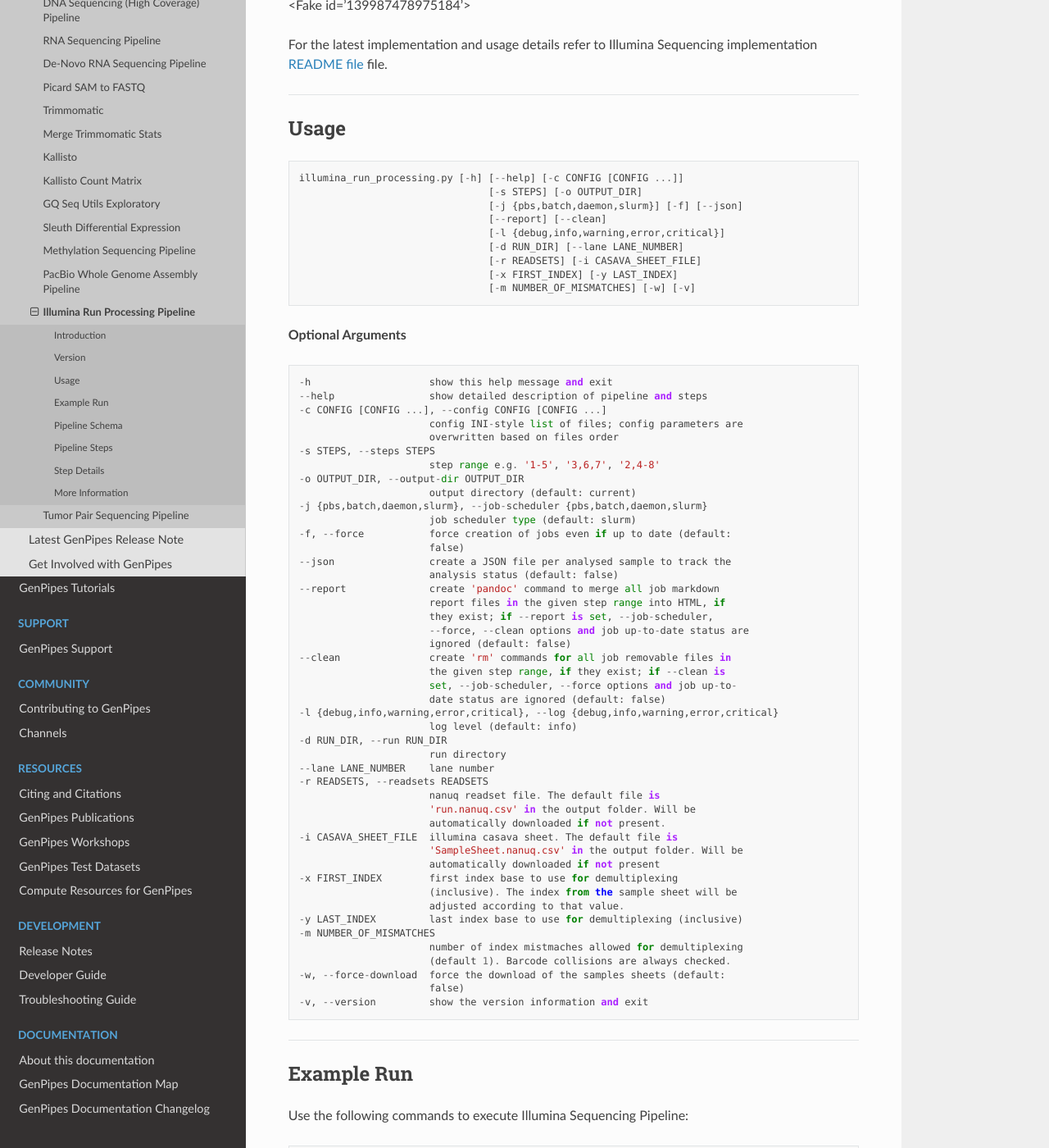
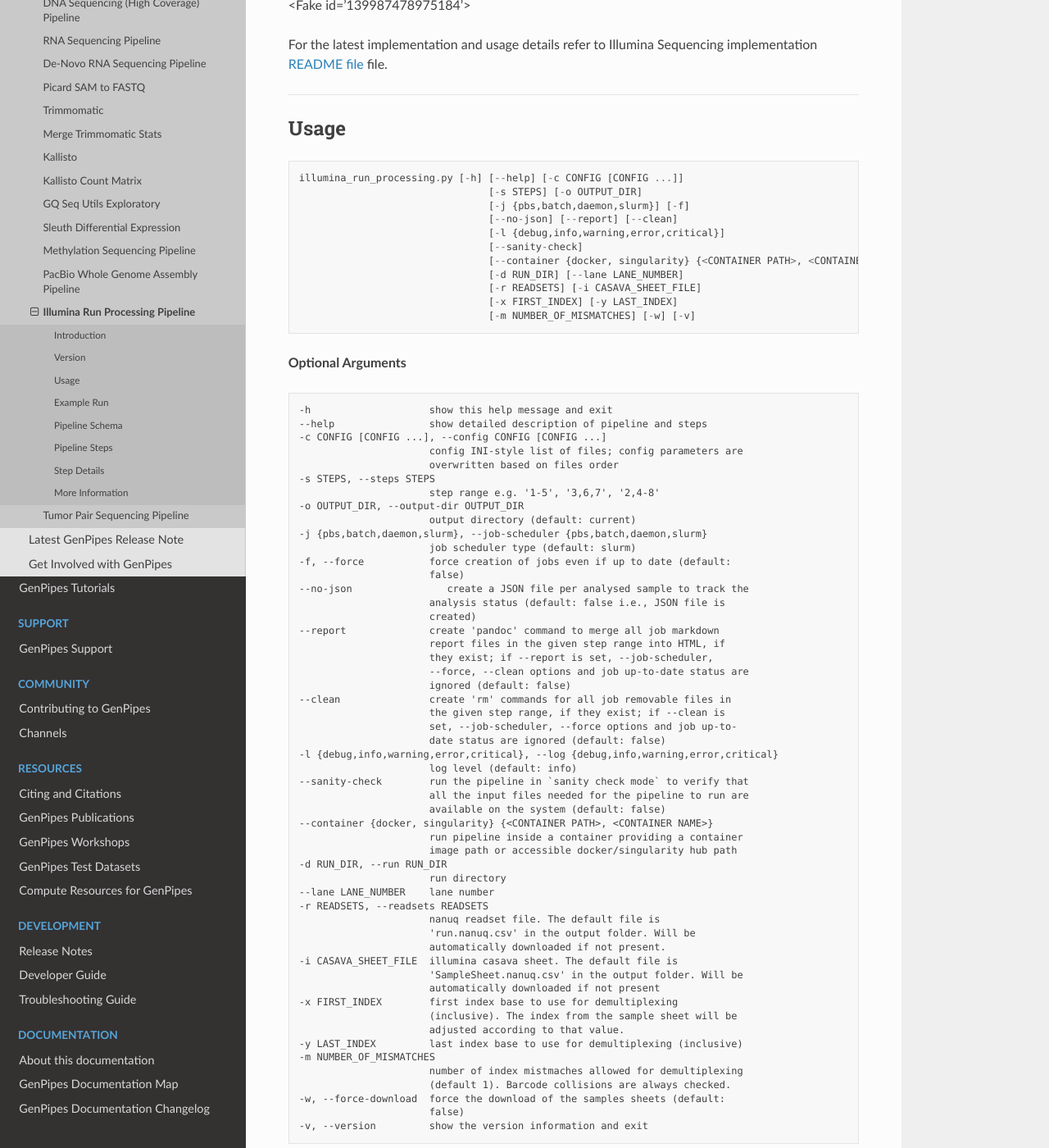
Before and after one commit to c3g/GenPipes_Docs, a Sphinx documentation site: the page built from docs/source/user_guide/pipelines/gp_illumina.rst, in a window 1280 px wide and 1400 px high, scrolled down 1425 px. Shown: the whole window at 82% size. Built offline with Sphinx 7.4.7 and the Read the Docs theme 2.0.0, drawn with Linux system fonts in a browser that asks for light colours; formulas are drawn with MathJax 3; the version number could not be read and is left out; some of the changed text lies outside the part shown.

Commit message:
Fixes #105 Illumina sequencing pipeline updated to 3.1.5

```diff
--- a/docs/source/user_guide/pipelines/gp_illumina.rst
+++ b/docs/source/user_guide/pipelines/gp_illumina.rst
@@ -23,9 +23,9 @@
 
 The standard MUGQIC Illumina Run Processing pipeline uses the `Illumina bcl2fastq software`_ to convert and demultiplex the base call files (BCL) to FASTQ files. The pipeline runs some QCs on the raw data, on the FASTQ and on the alignment. It performs the core primary data transformation steps: image analysis, intensity scoring, base calling, and alignment.
 
-#. Image Analysis: interpreting the image data to identify distinct clusters of genes
-#. Base Calling: profiles for each cluster are used to call bases. Obtaining the quality of each base call is crucial for downstream analysis.
-#. Alignment: entire set of called sequence reads are aligned to create a final sequence output file optimized for SNP identification.
+#. **Image Analysis:** interpreting the image data to identify distinct clusters of genes
+#. **Base Calling:** profiles for each cluster are used to call bases. Obtaining the quality of each base call is crucial for downstream analysis.
+#. **Alignment:** entire set of called sequence reads are aligned to create a final sequence output file optimized for SNP identification.
 
 **Sample Files**
 
@@ -54,9 +54,11 @@
 
   illumina_run_processing.py [-h] [--help] [-c CONFIG [CONFIG ...]]
                                   [-s STEPS] [-o OUTPUT_DIR]
-                                  [-j {pbs,batch,daemon,slurm}] [-f] [--json]
-                                  [--report] [--clean]
+                                  [-j {pbs,batch,daemon,slurm}] [-f]
+                                  [--no-json] [--report] [--clean]
                                   [-l {debug,info,warning,error,critical}]
+                                  [--sanity-check]
+                                  [--container {docker, singularity} {<CONTAINER PATH>, <CONTAINER NAME>}]
                                   [-d RUN_DIR] [--lane LANE_NUMBER]
                                   [-r READSETS] [-i CASAVA_SHEET_FILE]
                                   [-x FIRST_INDEX] [-y LAST_INDEX]
@@ -80,8 +82,9 @@
                         job scheduler type (default: slurm)
   -f, --force           force creation of jobs even if up to date (default:
                         false)
-  --json                create a JSON file per analysed sample to track the
-                        analysis status (default: false)
+  --no-json                create a JSON file per analysed sample to track the
+                        analysis status (default: false i.e., JSON file is
+                        created)
   --report              create 'pandoc' command to merge all job markdown
                         report files in the given step range into HTML, if
                         they exist; if --report is set, --job-scheduler,
@@ -93,6 +96,12 @@
                         date status are ignored (default: false)
   -l {debug,info,warning,error,critical}, --log {debug,info,warning,error,critical}
                         log level (default: info)
+  --sanity-check        run the pipeline in `sanity check mode` to verify that
+                        all the input files needed for the pipeline to run are
+                        available on the system (default: false)
+  --container {docker, singularity} {<CONTAINER PATH>, <CONTAINER NAME>}
+                        run pipeline inside a container providing a container
+                        image path or accessible docker/singularity hub path
   -d RUN_DIR, --run RUN_DIR
                         run directory
   --lane LANE_NUMBER    lane number
--- a/docs/source/user_guide/pipelines/steps_illumina.inc
+++ b/docs/source/user_guide/pipelines/steps_illumina.inc
@@ -15,9 +15,9 @@
 **Index**
 
 This step generates a file with all the indexes found in the index-reads of the run.
-The input barcode file is a two columns tsv file. Each line has a barcode_sequence and the corresponding barcode_name. This file can be generated by a LIMS.
+The input barcode file is a two columns tsv file. Each line has a ``barcode_sequence`` and the corresponding ``barcode_name``. This file can be generated by a `LIMS`_.
 
-The output is a tsv file named RUNFOLDER_LANENUMBER.metrics that will be saved in the output directory. This file has four columns, the barcode/index sequence, the index name, the number of reads and the number of reads that have passed the filter.
+The output is a tsv file named ``RUNFOLDER_LANENUMBER.metrics`` that will be saved in the output directory. This file has four columns, the barcode/index sequence, the index name, the number of reads and the number of reads that have passed the filter.
 
 .. _FASTQ Step:
 
@@ -32,7 +32,7 @@
 
 **Align**
 
-In this step, reads are aligned from the fastq file, sort the resulting .bam and create an index of that .bam.  An basic alignment is performed on a sample when the SampleRef field of the Illumina sample sheet match one of the regexp in the configuration file and the corresponding genome (and indexes) are installed.  `STAR Software`_ is used as a splice-junctions aware aligner when the sample library_source is cDNA or contains RNA; otherwise BWA_mem is used to align the reads.
+In this step, reads are aligned from the fastq file, sort the resulting .bam and create an index of that .bam.  An basic alignment is performed on a sample when the ``SampleRef`` field of the Illumina sample sheet match one of the regexp in the configuration file and the corresponding genome (and indexes) are installed.  `STAR Software`_ is used as a splice-junctions aware aligner when the sample ``library_source`` is ``cDNA`` or contains RNA; otherwise ``BWA_mem`` is used to align the reads.
 
 For details, refer to `STAR User Guide`_.
 
@@ -48,20 +48,20 @@
 
 This step runs a series of multiple metrics collection jobs and the output bam from mark duplicates.
 
-* Picard CollectMultipleMetrics: A collection of picard metrics that runs at the same time to save on I/O.
+* **Picard CollectMultipleMetrics:** A collection of picard metrics that runs at the same time to save on I/O.
   - CollectAlignmentSummaryMetrics,
   - CollectInsertSizeMetrics,
   - QualityScoreDistribution,
   - MeanQualityByCycle,
   - CollectBaseDistributionByCycle
-* BVATools DepthOfCoverage: Using the specified BED Files in the sample sheet, calculate the coverage of each target region.
-* Picard CalculateHsMetrics: Calculates a set of Hybrid Selection specific metrics from the BAM file. The bait and interval list is automatically created from the specified BED Files.
+* **BVATools DepthOfCoverage:** Using the specified ``BED Files`` in the sample sheet, calculate the coverage of each target region.
+* **Picard CalculateHsMetrics:** Calculates a set of Hybrid Selection specific metrics from the BAM file. The bait and interval list is automatically created from the specified BED Files.
 
 .. _BLAST Step:
 
 **BLAST Step**
 
-Runs BLAST on a subsample of the reads of each sample to find the 20 most frequent hits.  The runBlast.sh tool from MUGQIC Tools is used. The number of reads to subsample can be configured by sample or for the whole lane. The output will be in the Blast_sample folder, under the Unaligned folder.
+Runs BLAST on a subsample of the reads of each sample to find the 20 most frequent hits.  The runBlast.sh tool from MUGQIC Tools is used. The number of reads to subsample can be configured by sample or for the whole lane. The output will be in the ``Blast_sample`` folder, under the Unaligned folder.
 
 .. _QC Graphs Step:
 
@@ -85,7 +85,7 @@
 
 **Copy Step**
 
-Copy processed files to another place where they can be served or loaded into a LIMS.  The destination folder and the command used can be set in the configuration file.
+Copy processed files to another place where they can be served or loaded into a `LIMS`_.  The destination folder and the command used can be set in the configuration file.
 An optional notification can be sent before the copy. The command used is in the configuration file.
 
 .. _End Copy Notification:
```
Also changed, not shown: other parts of docs/source/user_guide/pipelines/steps_illumina.inc (+1 -0 lines), docs/source/user_guide/pipelines/casava_sheet.rst (+9 -9 lines), docs/source/user_guide/pipelines/nanuq_runsheet.rst (+9 -9 lines).
